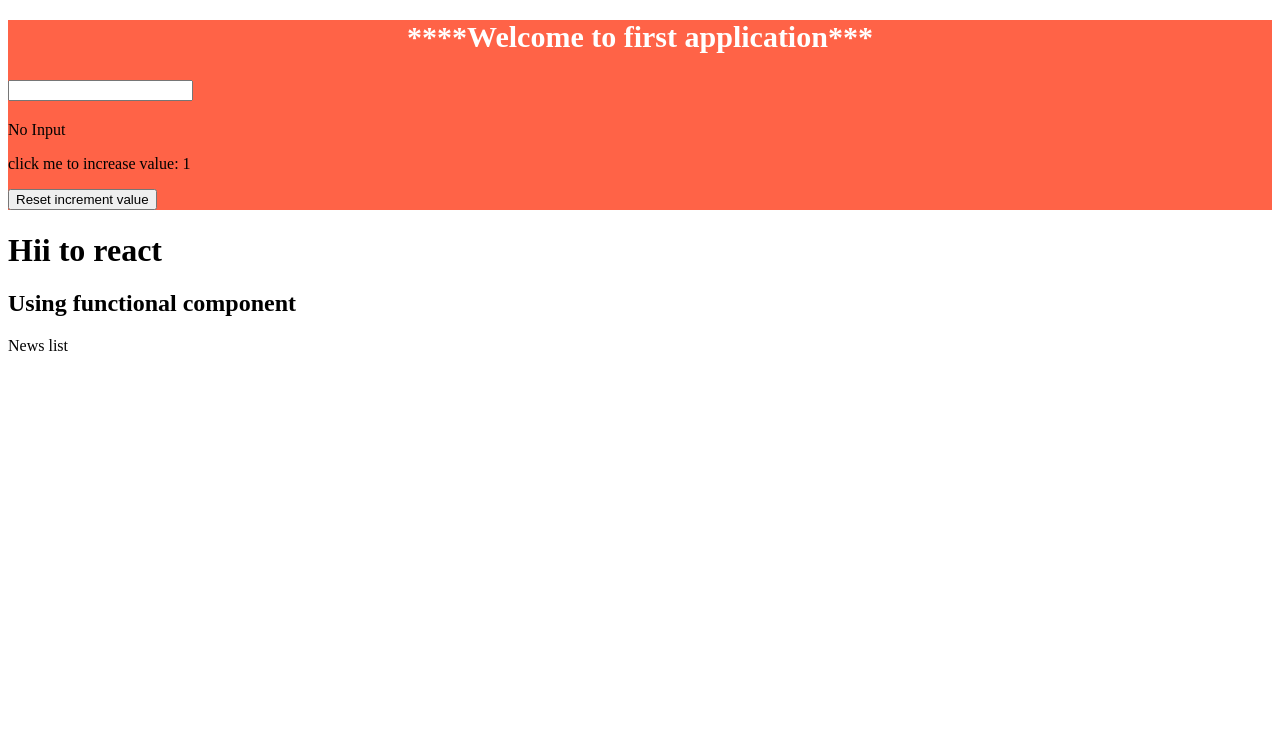
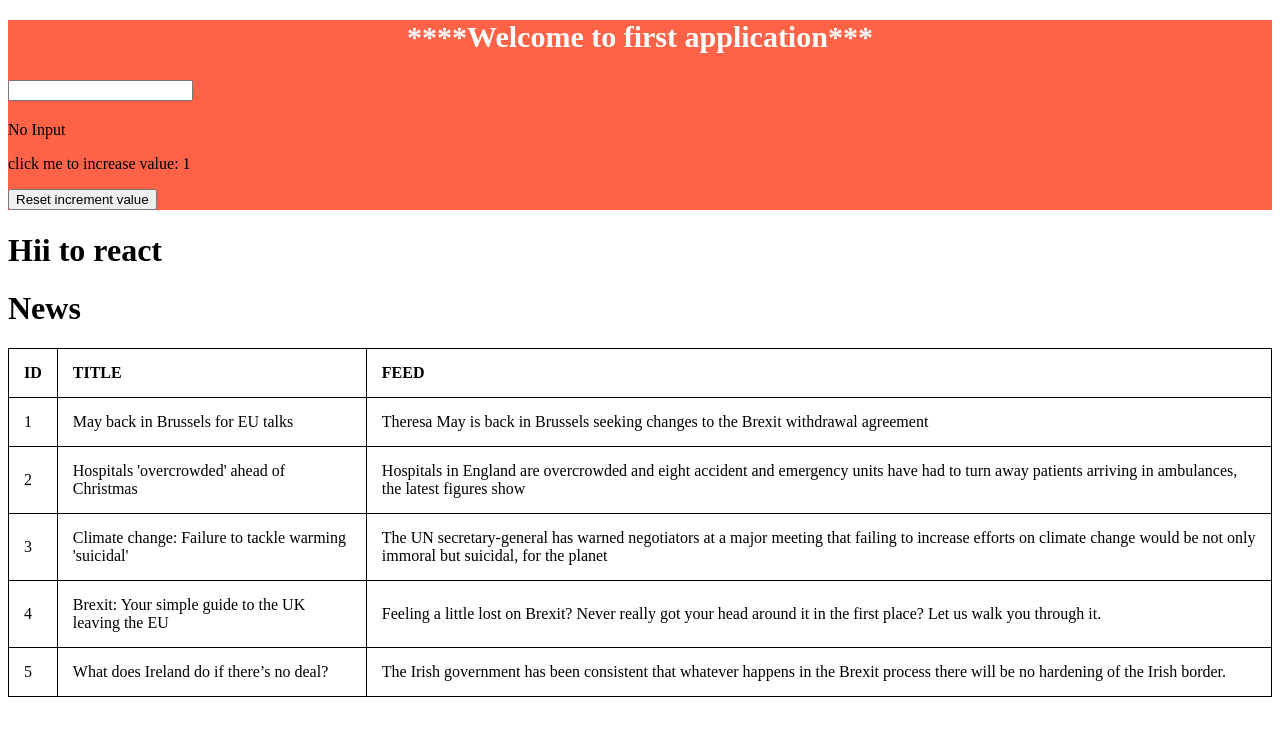
Before and after one commit to SrikanthReddyBanthu/reactjs-practice, a React app in the folder firstapp/: page / in a window 1280 px wide. Built offline with nearby package versions, Linux system fonts and the light colour scheme.

Commit message:
Added map to iterate an array of objects

```diff
--- a/firstapp/public/css/styles.css
+++ b/firstapp/public/css/styles.css
@@ -7,3 +7,16 @@ header {
     text-align: center;
     font-size:30px;
 }
+
+table {
+	border-collapse: collapse;
+}
+
+table, th, td {
+	border: 1px solid black;
+}
+
+th, td {
+    padding: 15px;
+    text-align: left;
+}
--- a/firstapp/src/components/news_list.js
+++ b/firstapp/src/components/news_list.js
@@ -1,9 +1,34 @@
 import React from 'react';
 
 const NewsList = (props) => {
-	console.log(props.newsdata);
+
+	/*
+	const todoItems = props.newsdata.map((todo) =>
+      <li key={todo.id}>
+        {todo.title}
+      </li>
+    );
+
+	console.log(todoItems);
+*/
 	return (
-		<div>News list</div>
+		<div>
+			<h1>News</h1>
+			<table>
+				<tr>
+					<th>ID</th>
+					<th>TITLE</th>
+					<th>FEED</th>
+				</tr>
+				{props.newsdata.map((news) =>
+				<tr>
+					<td>{news.id}</td>
+					<td>{news.title}</td>
+					<td>{news.feed}</td>
+				</tr>
+				)}
+			</table>
+		</div>
 	)
 }
 
--- a/firstapp/src/index.js
+++ b/firstapp/src/index.js
@@ -14,13 +14,11 @@ class App extends Component {
 	}
 
 	render() {
-		console.log(JSON);
 
 		return (
     			<div>
     				<Header/>
-    				<h1> Hii to react</h1>
-    				<h2> Using functional component</h2>
+    				<h1>Hii to react</h1>
     				<NewsList newsdata={this.state.news}/>
     			</div>
     			)
```
Also changed, not shown: googlee7d490990623e680.html (deleted, +0 -1 lines).
